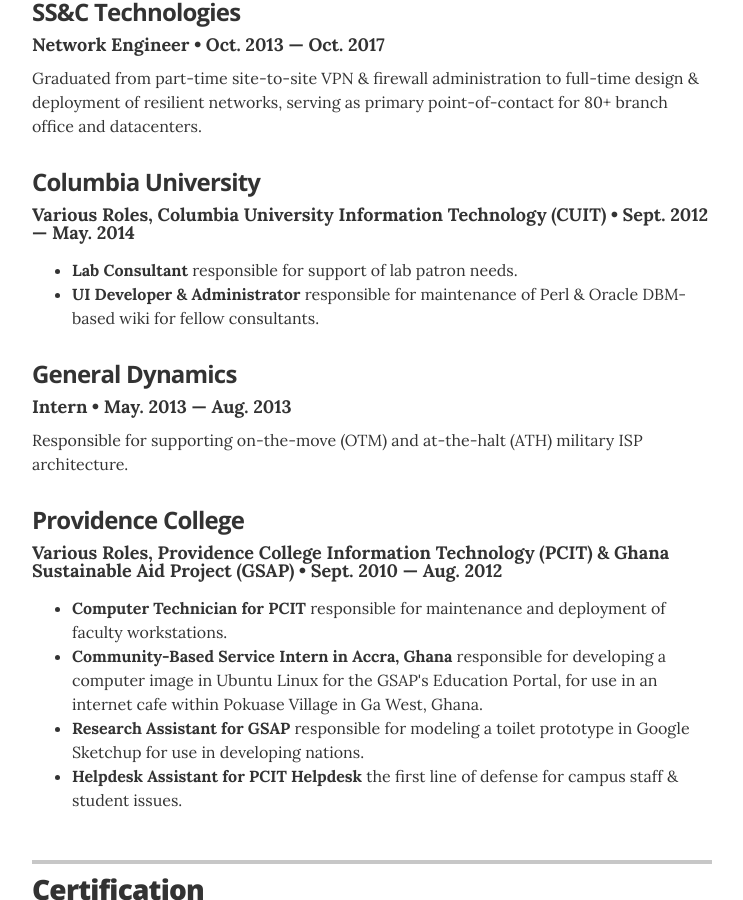
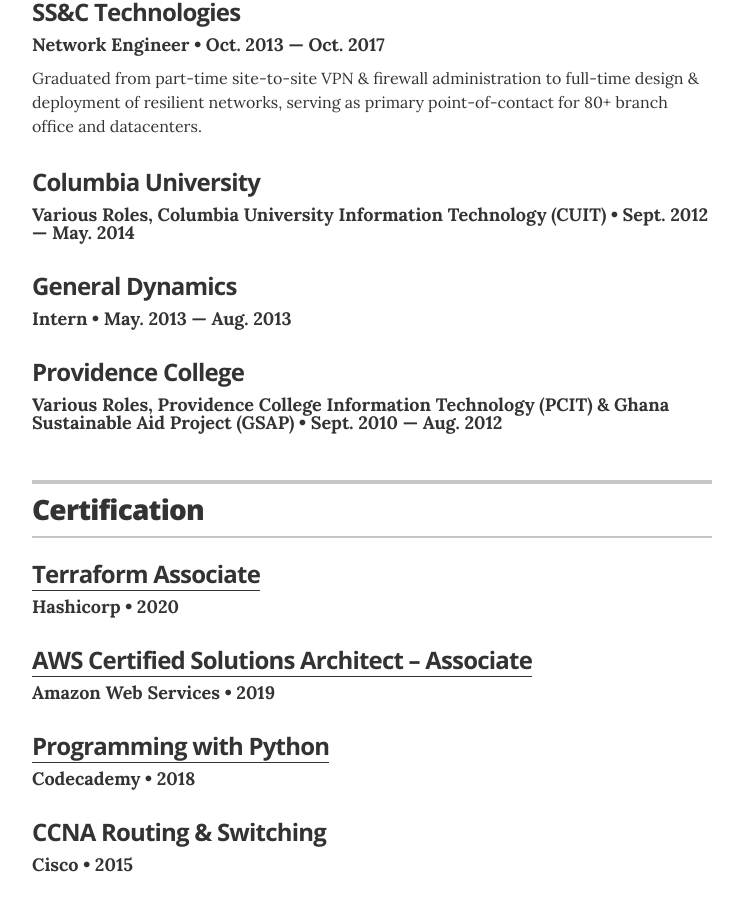
Before and after one commit to patrick-andrew-jain-taylor/resume, a Jekyll site: the page built from index.html, in a window 1280 px wide and 900 px high, scrolled down 1854 px. Shown: the whole window, without its empty margins (268-1011 px from the left). Built offline with Jekyll 4.4.1, drawn with Linux system fonts in a browser that asks for light colours.

Commit message:
change: comment out summary for older roles.

```diff
--- a/_data/experience.yml
+++ b/_data/experience.yml
@@ -20,16 +20,16 @@
 - company: Columbia University
   position: Various Roles, Columbia University Information Technology (CUIT)
   duration: Sept. 2012 &mdash; May. 2014
-  summary: <ul class="resume-item-list"><li><b>Lab Consultant</b> responsible for support of lab patron needs.</li><li><b>UI Developer & Administrator</b> responsible for maintenance of Perl & Oracle DBM-based wiki for fellow consultants.</li></ul>
+#  summary: <ul class="resume-item-list"><li><b>Lab Consultant</b> responsible for support of lab patron needs.</li><li><b>UI Developer & Administrator</b> responsible for maintenance of Perl & Oracle DBM-based wiki for fellow consultants.</li></ul>
 
 # Computer Technician
 - company: General Dynamics
   position: Intern
   duration: May. 2013 &mdash; Aug. 2013
-  summary: Responsible for supporting on-the-move (OTM) and at-the-halt (ATH) military ISP architecture.
+#  summary: Responsible for supporting on-the-move (OTM) and at-the-halt (ATH) military ISP architecture.
 
 # Various
 - company: Providence College
   position: Various Roles, Providence College Information Technology (PCIT) & Ghana Sustainable Aid Project (GSAP)
   duration: Sept. 2010  &mdash; Aug. 2012
-  summary: <ul class="resume-item-list"><li><b>Computer Technician for PCIT</b> responsible for maintenance and deployment of faculty workstations.</li><li><b>Community-Based Service Intern in Accra, Ghana</b> responsible for developing a computer image in Ubuntu Linux for the GSAP's Education Portal, for use in an internet cafe within Pokuase Village in Ga West, Ghana.</li><li><b>Research Assistant for GSAP</b> responsible for modeling a toilet prototype in Google Sketchup for use in developing nations.</li><li><b>Helpdesk Assistant for PCIT Helpdesk</b> the first line of defense for campus staff & student issues.</li></ul>
+#  summary: <ul class="resume-item-list"><li><b>Computer Technician for PCIT</b> responsible for maintenance and deployment of faculty workstations.</li><li><b>Community-Based Service Intern in Accra, Ghana</b> responsible for developing a computer image in Ubuntu Linux for the GSAP's Education Portal, for use in an internet cafe within Pokuase Village in Ga West, Ghana.</li><li><b>Research Assistant for GSAP</b> responsible for modeling a toilet prototype in Google Sketchup for use in developing nations.</li><li><b>Helpdesk Assistant for PCIT Helpdesk</b> the first line of defense for campus staff & student issues.</li></ul>
```
